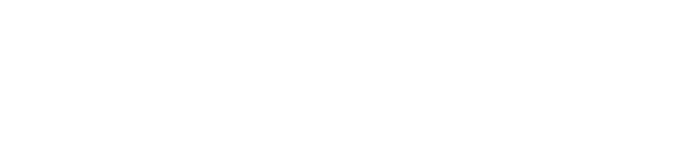
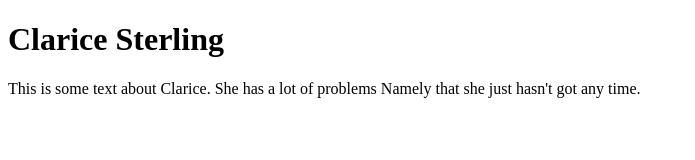
Before and after one commit to Jedmiles/lab04_repo, a plain HTML site: page personas/clarice.html in a window 1280 px wide. Shown: the whole page, without its empty margins (0-695 px from the left). Drawn offline with Linux system fonts and the light colour scheme.

Commit message:
modified clarice.html

```diff
--- a/personas/clarice.html
+++ b/personas/clarice.html
@@ -1,8 +1,15 @@
 <!DOCTYPE html>
 <html>
+    <head>
+        <title>Clarice Starling</title>
+    </head>
 
-
-
+    <body>
+        <h1>Clarice Sterling</h1>
+        <p>This is some text about Clarice. She has a lot of problems
+            Namely that she just hasn't got any time.
+        </p>
+    </body>
 
 
 
```
